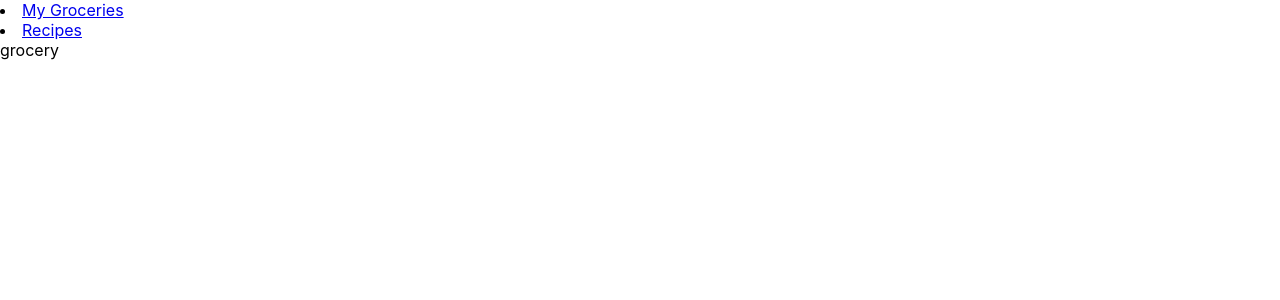
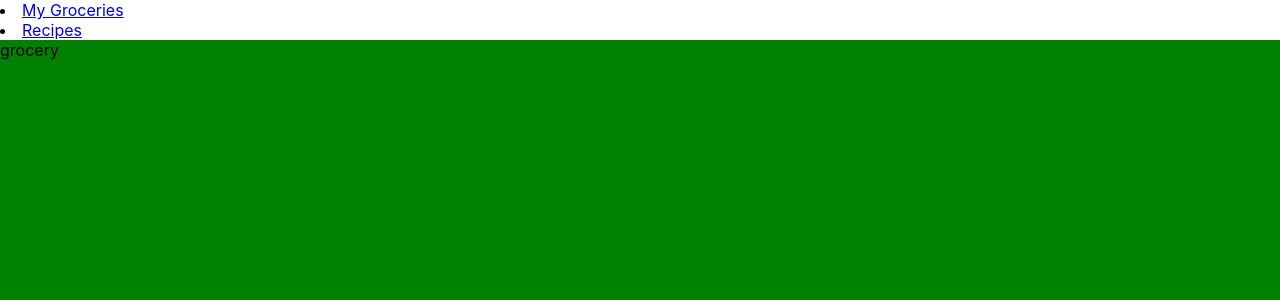
Before and after one commit to QiuhongAnnaWei/ConServe, a React (Create React App) app in the folder website/: page / in a window 1280 px wide. Shown: the top 300 px of the page. Built offline with nearby package versions, Linux system fonts and the light colour scheme.

Commit message:
add groceryList css

```diff
--- /dev/null
+++ b/website/src/pages/GroceryList.css
@@ -0,0 +1,6 @@
+.groceryListBody {
+    color: black;
+    background-color: green;
+    width: 100vw;
+    height: 100vh;
+}
--- a/website/src/pages/GroceryList.js
+++ b/website/src/pages/GroceryList.js
@@ -1,9 +1,10 @@
 import React, { Component } from "react";
+import './GroceryList.css';
 
 export class Page extends React.Component {
     render() {
         return (
-            <div>
+            <div className="groceryListBody">
                 grocery
             </div>
         )
```
Also changed, not shown: 1 other file (tests, documents, lock files or other folders).
